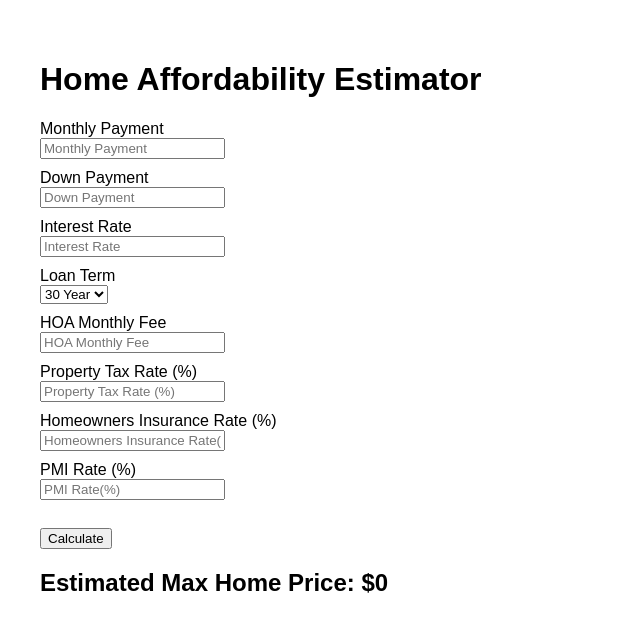
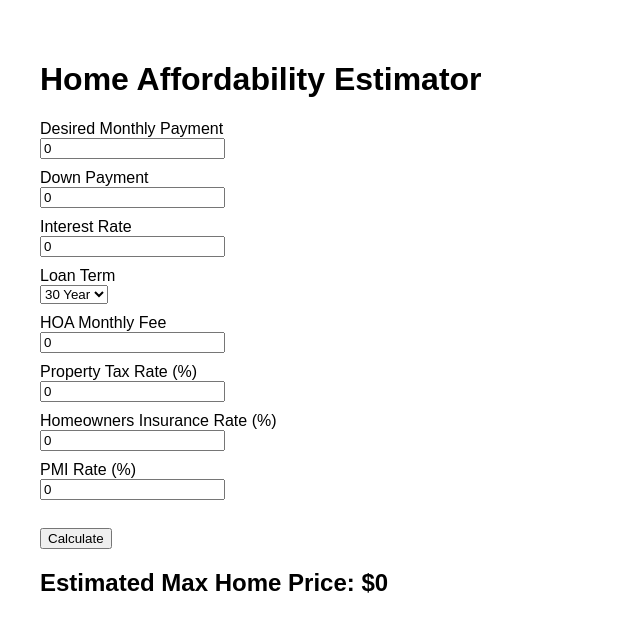
Before and after one commit to randy-shreeves/home-affordability-calculator, a React (Vite) app in the folder frontend/: page / in a window 1280 px wide. Shown: the top 630 px of the page, without its empty margins (0-640 px from the left). Built offline with nearby package versions, Linux system fonts and the light colour scheme.

Commit message:
Add validation messages to ensure user puts appropriate inputs into fields.

```diff
--- a/frontend/src/App.tsx
+++ b/frontend/src/App.tsx
@@ -2,18 +2,25 @@ import { useState } from "react";
 
 function App() {
 
-  const [monthlyPayment, setMonthlyPayment] = useState("");
-  const [downPayment, setDownPayment] = useState("");
-  const [interestRate, setInterestRate] = useState("");
+  const [monthlyPayment, setMonthlyPayment] = useState("0");
+  const [downPayment, setDownPayment] = useState("0");
+  const [interestRate, setInterestRate] = useState("0");
   const [loanTermYears, setLoanTermYears] = useState<number>(30);
-  const [hoaMonthlyFees, setHoaMonthlyFees] = useState("");
-  const [propertyTaxRate, setPropertyTaxRate] = useState("");
-  const [homeownersInsuranceRate, setHomeownersInsuranceRate] = useState("");
-  const [pmiRate, setPmiRate] = useState("");
+  const [hoaMonthlyFees, setHoaMonthlyFees] = useState("0");
+  const [propertyTaxRate, setPropertyTaxRate] = useState("0");
+  const [homeownersInsuranceRate, setHomeownersInsuranceRate] = useState("0");
+  const [pmiRate, setPmiRate] = useState("0");
+    const [errorMessage, setErrorMessage] = useState("");
 
   const [result, setResult] = useState<number>(0);
 
   async function calculateAffordability() {
+      const validationError = validateInputs();
+      if (validationError) {
+          setErrorMessage(validationError);
+          return;
+      }
+      setErrorMessage("");
       try {
           const response = await fetch(
               "http://localhost:8080/api/affordability/estimate",
@@ -43,18 +50,67 @@ function App() {
       }
   }
 
+    function hasMoreThanTwoDecimals(value: string): boolean {
+        if (!value.includes(".")) {
+            return false;
+        }
+        const decimalPortion = value.split(".")[1];
+        return decimalPortion.length > 2;
+    }
+
+    function validateInputs(): string {
+
+        const fields = [
+            monthlyPayment,
+            downPayment,
+            interestRate,
+            hoaMonthlyFees,
+            propertyTaxRate,
+            homeownersInsuranceRate,
+            pmiRate
+        ];
+        for (const field of fields) {
+            if (field.trim() === "") {
+                return "All fields must contain numeric values.";
+            }
+            const numericValue = Number(field);
+            if (isNaN(numericValue)) {
+                return "All fields must be numeric.";
+            }
+            if (hasMoreThanTwoDecimals(field)) {
+                return "Values cannot exceed 2 decimal places.";
+            }
+            if (numericValue < 0) {
+                return "Values cannot be negative.";
+            }
+        }
+        return "";
+    }
+
   return (
+
       <div style={{ padding: "2rem", fontFamily: "Arial" }}>
 
         <h1>Home Affordability Estimator</h1>
 
+          {errorMessage && (
+              <div
+                  style={{
+                      color: "red",
+                      marginBottom: "20px",
+                      fontWeight: "bold"
+                  }}
+              >
+                  {errorMessage}
+              </div>
+          )}
+
           <div style={{ marginBottom: "10px" }}>
-              <label htmlFor="monthlyPayment">Monthly Payment</label>
+              <label htmlFor="monthlyPayment">Desired Monthly Payment</label>
               <br />
               <input
                   type="number"
                   min="0"
-                  placeholder="Monthly Payment"
                   value={monthlyPayment}
                   onChange={(e) => setMonthlyPayment(e.target.value)}
               />
@@ -66,7 +122,6 @@ function App() {
             <input
               type="number"
               min="0"
-              placeholder="Down Payment"
               value={downPayment}
               onChange={(e) => setDownPayment(e.target.value)}
           />
@@ -78,7 +133,6 @@ function App() {
               <input
                   type="number"
                   min="0"
-                  placeholder="Interest Rate"
                   value={interestRate}
                   onChange={(e) => setInterestRate(e.target.value)}
               />
@@ -103,7 +157,6 @@ function App() {
               <input
                   type="number"
                   min="0"
-                  placeholder="HOA Monthly Fee"
                   value={hoaMonthlyFees}
                   onChange={(e) => setHoaMonthlyFees(e.target.value)}
               />
@@ -115,7 +168,6 @@ function App() {
               <input
                   type="number"
                   min="0"
-                  placeholder="Property Tax Rate (%)"
                   value={propertyTaxRate}
                   onChange={(e) => setPropertyTaxRate(e.target.value)}
               />
@@ -127,7 +179,6 @@ function App() {
               <input
                   type="number"
                   min="0"
-                  placeholder="Homeowners Insurance Rate(%)"
                   value={homeownersInsuranceRate}
                   onChange={(e) => setHomeownersInsuranceRate(e.target.value)}
               />
@@ -139,7 +190,6 @@ function App() {
               <input
                   type="number"
                   min="0"
-                  placeholder="PMI Rate(%)"
                   value={pmiRate}
                   onChange={(e) => setPmiRate(e.target.value)}
               />
```
